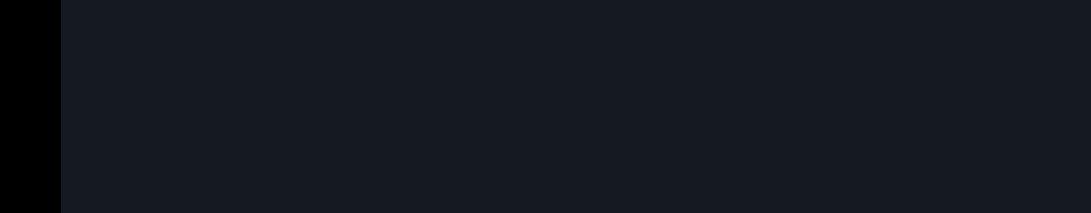
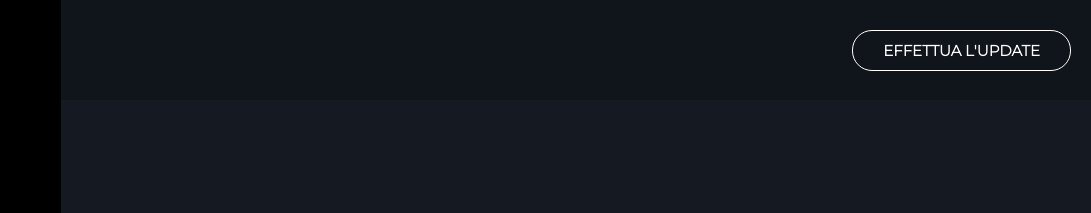
Before and after one commit to Antoniok2/html-css-spotifyweb, a plain HTML site: page index.html in a window 1280 px wide. Shown: the top 213 px of the page, 189-1280 px from the left. Drawn offline with Linux system fonts and the light colour scheme.

Commit message:
Cominciato parte contenuto colonna dx main

```diff
--- a/css/style.css
+++ b/css/style.css
@@ -28,7 +28,7 @@ main {
     overflow: hidden;
 }
 
-/* COLONNA SX WRAPPER */
+/* COLONNA SX MAIN */
 .navbar {
     float: left;
     width: 250px;
@@ -81,8 +81,7 @@ span a {
     bottom: 110px;
 }
 
-
-/* COLONNA DX WRAPPER */
+    /* COLONNA DX MAIN */
 .content {
     float: left;
     width: calc(100% - 250px);
@@ -90,8 +89,24 @@ span a {
     background-color: #141922;
 }
 
+    /* SEZIONE UPDATE COLONNA DX MAIN */
+.update {
+    display: flex;
+    justify-content: end;
+    align-items: center;
+    width: 100%;
+    height: 100px;
+    background-color: rgba(0, 0, 0, 0.2);
+}
 
-
+.update h4 {
+    margin-right: 20px;
+    padding: 10px 30px;
+    font-size: 15px;
+    border: 1px solid white;
+    border-radius: 20px;
+    cursor: pointer;
+}
 
 
 
--- a/index.html
+++ b/index.html
@@ -14,11 +14,13 @@
 <body>
 
     <div class="wrapper clearfix">
+
+        <!-- QUI TROVO TUTTA LA PARTE MAIN -->
         <main>
             <div class="navbar">
                 <img src="img/logo.svg" alt="">
 
-
+                <!-- NAVBAR COLONNA SX MAIN -->
                 <section class="navigation">
                     <nav>
                         <ul>
@@ -34,6 +36,7 @@
                         </ul>
                     </nav>
                 </section>
+
                 <section class="navigation">
                     <h4>Playlist</h4>
                     <nav>
@@ -61,21 +64,23 @@
                             </li>
                         </ul>
                     </nav>
-
                 </section>
 
-
-
+                <!-- PARTE FINALE COLONNA SX -->
                 <section class="botton_nav">
                     <span><a href="#"> <i class="far fa-arrow-alt-circle-down"></i> Installa App</a></span>
                     <h4> <i class="far fa-user-circle"></i> Antonino Piazza</h4>
                 </section>
             </div>
 
+            <!-- QUI COMINCIA COLONNA DX MAIN -->
             <div class="content">
+                <section class="update">
+                    <h4>EFFETTUA L'UPDATE</h4>
+                </section>
+            </div>
 
 
-            </div>
         </main>
 
         <div class="navigation_bar">
```
Lines whose indentation alone changed are shown as unchanged.
